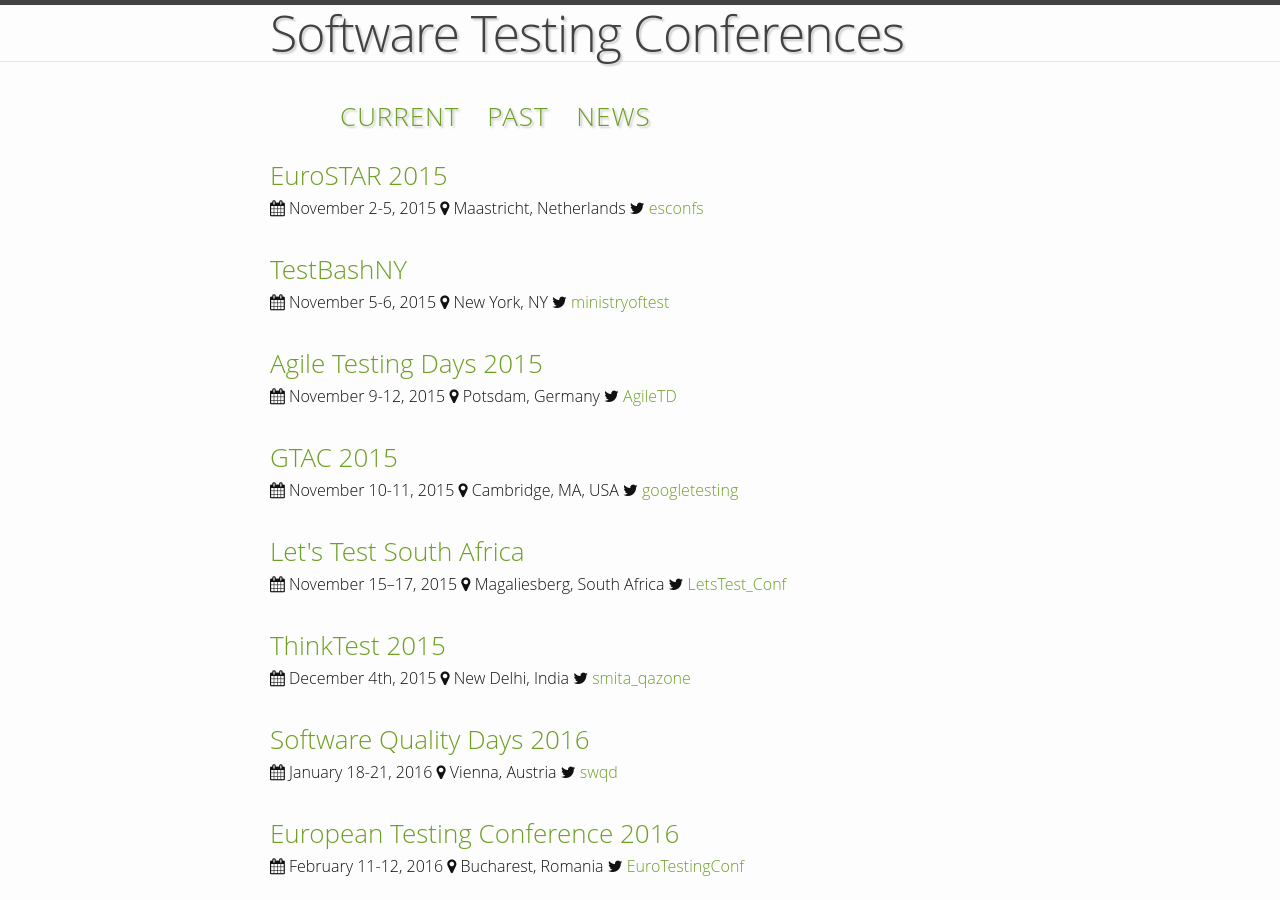
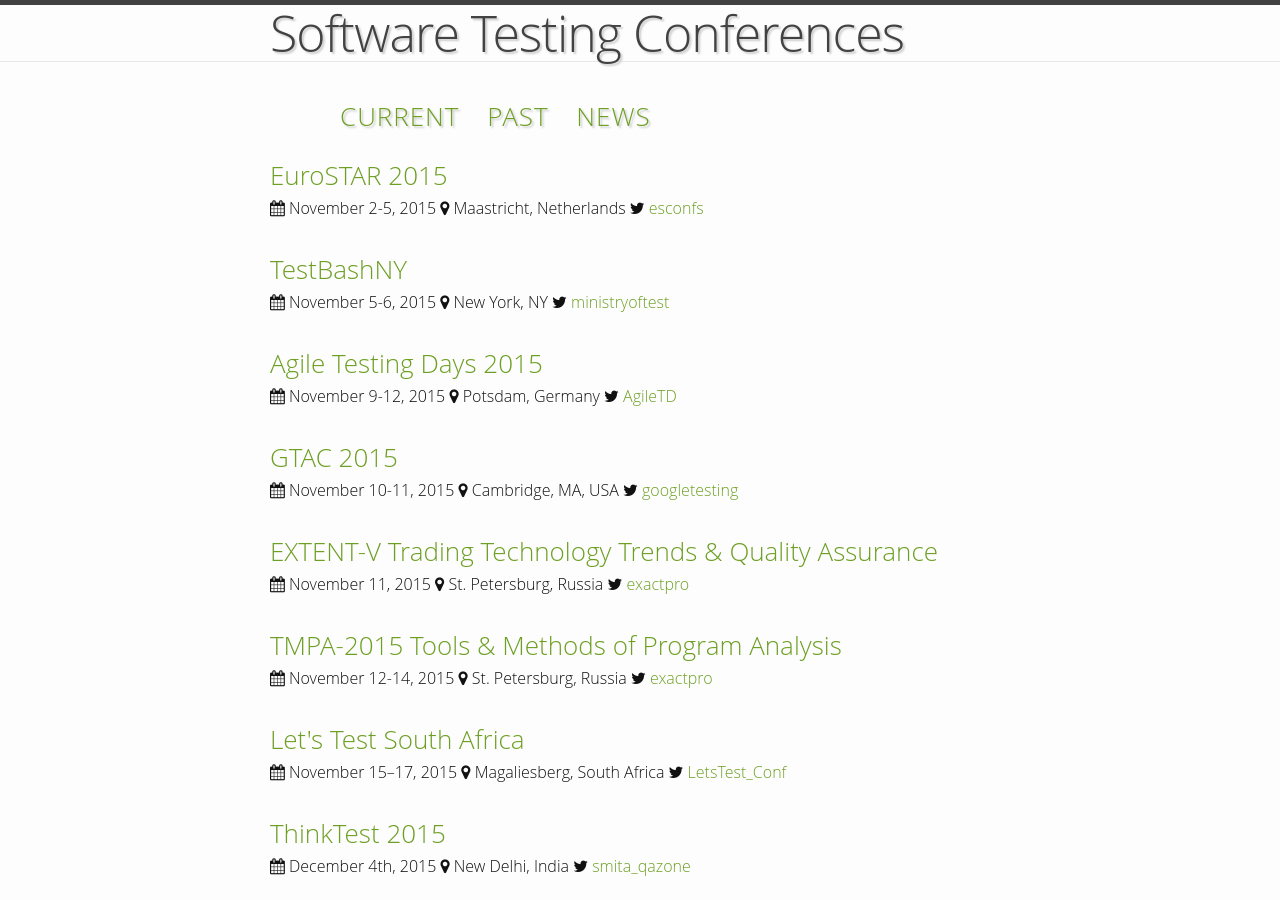
Before and after one commit to TestingConferences/testingconferences.github.io, a Jekyll site: the page built from index.html, in a window 1280 px wide and 900 px high. Built offline with Jekyll 4.4.1, drawn with Linux system fonts in a browser that asks for light colours.

Commit message:
Update current.yml

```diff
--- a/_data/current.yml
+++ b/_data/current.yml
@@ -21,6 +21,18 @@
   dates: "November 10-11, 2015"
   url: https://developers.google.com/google-test-automation-conference/
   twitter: googletesting
+
+- name: EXTENT-V Trading Technology Trends & Quality Assurance
+  location: St. Petersburg, Russia
+  dates: "November 11, 2015"
+  url: http://extentconf.com/
+  twitter: exactpro
+
+- name: TMPA-2015 Tools & Methods of Program Analysis
+  location: St. Petersburg, Russia
+  dates: "November 12-14, 2015"
+  url: http://tmpaconf.org/
+  twitter: exactpro
 
 - name: Let's Test South Africa
   location: Magaliesberg, South Africa
```
